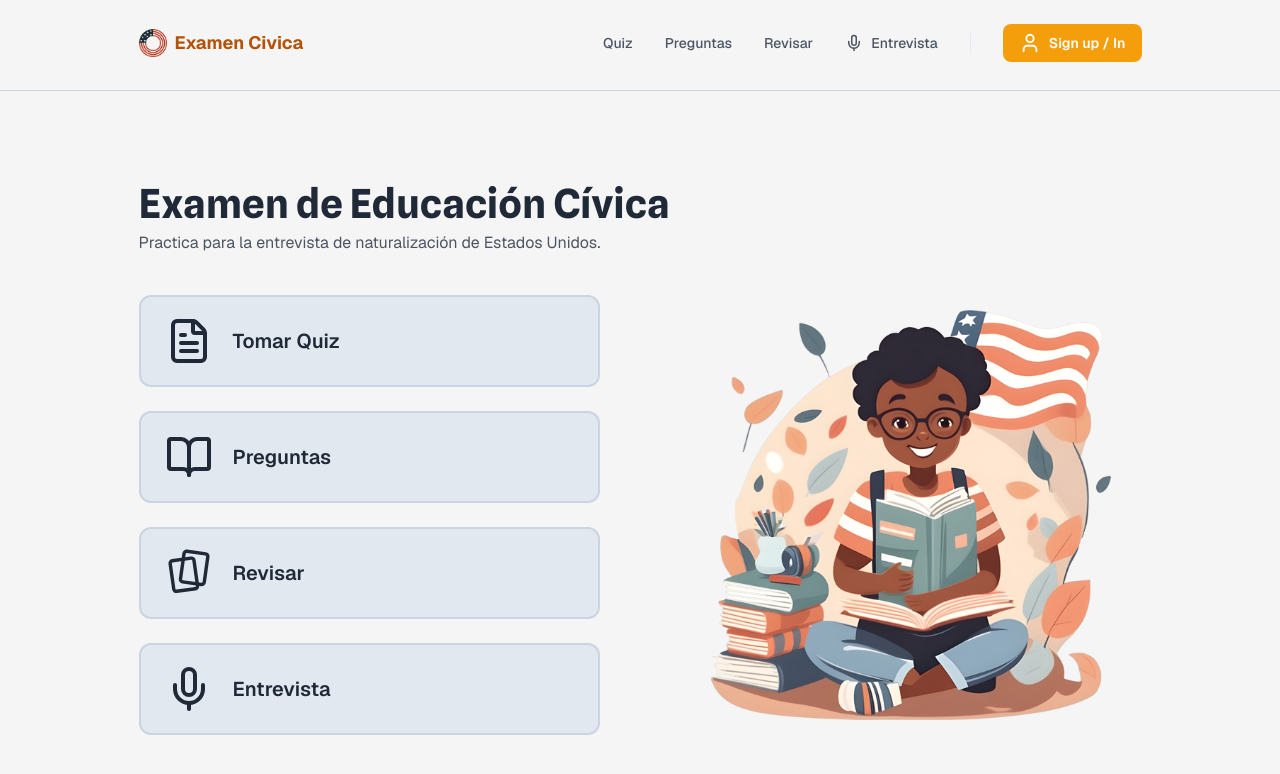
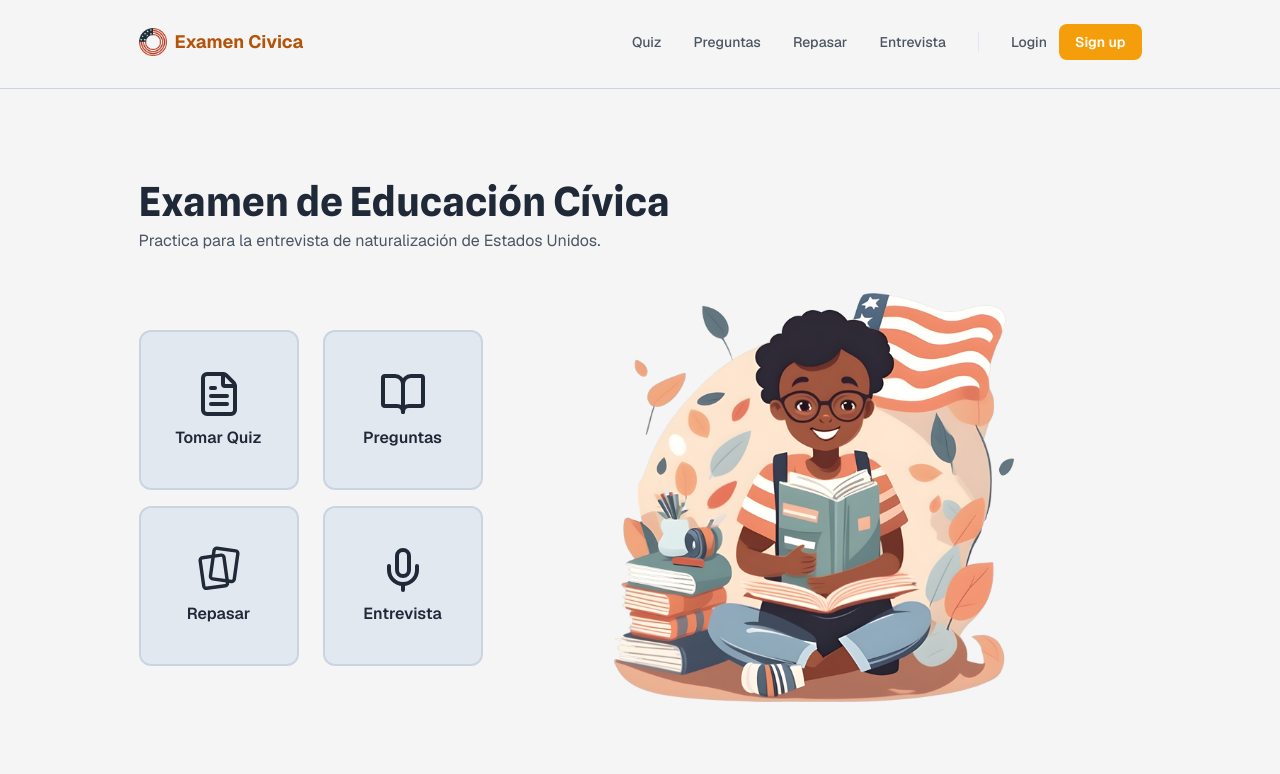
Before and after one commit to dmduffis/examen-civica-eeuu, a Next.js app: page / in a window 1280 px wide. Shown: the top 774 px of the page. Built offline with nearby package versions, Linux system fonts and the light colour scheme; no server answers.

Commit message:
fix ui for main page

```diff
--- a/src/app/components/Nav.tsx
+++ b/src/app/components/Nav.tsx
@@ -2,7 +2,7 @@
 
 import Link from "next/link";
 import Image from "next/image";
-import { Menu, X, User, Mic } from "lucide-react";
+import { Menu, X } from "lucide-react";
 import { useState, useEffect } from "react";
 import { useAuth } from "../lib/auth-context";
 import iconExamenCivica from "../assets/images/icon_examen_civica.png";
@@ -58,10 +58,9 @@ export default function Nav() {
             Preguntas
           </Link>
           <Link href="/flashcards" className={linkClass}>
-            Revisar
+            Repasar
           </Link>
-          <Link href="/interview" className={`${linkClass} gap-2`}>
-            <Mic size={18} className="shrink-0" aria-hidden />
+          <Link href="/interview" className={linkClass}>
             Entrevista
           </Link>
           <span
@@ -72,21 +71,28 @@ export default function Nav() {
             <UserDropdown email={user.email} onLogout={logout} />
           ) : null}
           {(!isAuthEnabled || !user) && (
+            <div className="inline-flex items-center gap-3">
+              <Link href="/login" className={linkClass} aria-label="Iniciar sesión">
+                Login
+              </Link>
               <Link
                 href="/login"
-              className="inline-flex items-center justify-center gap-2 rounded-lg bg-amber-500 text-white text-sm font-semibold px-4 py-2 hover:bg-amber-600 transition-colors"
-              aria-label="Iniciar sesión / Registrarse"
+                className="inline-flex items-center justify-center rounded-lg bg-amber-500 text-white text-sm font-semibold px-4 py-2 hover:bg-amber-600 transition-colors"
+                aria-label="Registrarse"
               >
-              <User size={22} aria-hidden />
-              Sign up / In
+                Sign up
               </Link>
+            </div>
           )}
         </div>
 
         {/* Mobile: avatar (when signed in) + hamburger */}
         <div className="sm:hidden flex items-center gap-2">
           {isAuthEnabled && user ? (
-            <Avatar className="h-9 w-9 border-2 border-slate-200 shrink-0" aria-hidden>
+            <Avatar
+              className="h-9 w-9 border-2 border-slate-200 shrink-0"
+              aria-hidden
+            >
               <AvatarFallback className="bg-amber-100 text-amber-800 text-sm font-semibold">
                 {user.email.slice(0, 1).toUpperCase()}
               </AvatarFallback>
@@ -149,14 +155,13 @@ export default function Nav() {
                 className={drawerLinkClass}
                 onClick={closeDrawer}
               >
-                Revisar
+                Repasar
               </Link>
               <Link
                 href="/interview"
-                className={`${drawerLinkClass} inline-flex items-center gap-2`}
+                className={drawerLinkClass}
                 onClick={closeDrawer}
               >
-                <Mic size={20} className="shrink-0" aria-hidden />
                 Entrevista
               </Link>
             </div>
@@ -169,7 +174,9 @@ export default function Nav() {
                       {user.email.slice(0, 1).toUpperCase()}
                     </AvatarFallback>
                   </Avatar>
-                  <span className="text-sm text-gray-600 truncate">{user.email}</span>
+                  <span className="text-sm text-gray-600 truncate">
+                    {user.email}
+                  </span>
                 </div>
                 <Link
                   href="/progress"
@@ -180,7 +187,10 @@ export default function Nav() {
                 </Link>
                 <button
                   type="button"
-                  onClick={() => { logout(); closeDrawer(); }}
+                  onClick={() => {
+                    logout();
+                    closeDrawer();
+                  }}
                   className="text-left py-3 text-base font-medium text-gray-700 hover:text-gray-900 transition-colors"
                 >
                   Cerrar sesión
@@ -188,14 +198,24 @@ export default function Nav() {
               </div>
             ) : null}
             {(!isAuthEnabled || !user) && (
+              <div className="flex flex-col gap-2">
                 <Link
                   href="/login"
                   onClick={closeDrawer}
-                className="inline-flex items-center justify-center gap-2 rounded-lg bg-amber-500 text-white text-sm font-semibold py-3 px-4 hover:bg-amber-600 transition-colors"
+                  className={drawerLinkClass}
+                  aria-label="Iniciar sesión"
                 >
-                <User size={22} aria-hidden />
-                Sign up / In
+                  Login
                 </Link>
+                <Link
+                  href="/login"
+                  onClick={closeDrawer}
+                  className="inline-flex items-center justify-center rounded-lg bg-amber-500 text-white text-sm font-semibold py-3 px-4 hover:bg-amber-600 transition-colors"
+                  aria-label="Registrarse"
+                >
+                  Sign up
+                </Link>
+              </div>
             )}
           </div>
         </div>
--- a/src/app/flashcards/page.tsx
+++ b/src/app/flashcards/page.tsx
@@ -211,7 +211,7 @@ export default function FlashcardsPage() {
         <div className="w-full px-6 sm:px-8">
           <div className="text-center sm:text-left mb-8 sm:mb-10">
             <h1 className="text-2xl sm:text-[2.5rem] font-bold text-gray-800 mb-3">
-              Revisar
+              Repasar
             </h1>
           </div>
           <div className="flex flex-wrap items-center justify-between gap-2 mb-4">
@@ -393,7 +393,7 @@ export default function FlashcardsPage() {
       <div className="w-full px-6 sm:px-8">
         <div className="text-center sm:text-left mb-8 sm:mb-10">
           <h1 className="text-2xl sm:text-[2.5rem] font-bold text-gray-800 mb-3">
-            Revisar
+            Repasar
           </h1>
           <p className="text-gray-600">
             Elige las preguntas que quieres repasar y estudia con tarjetas.
@@ -483,7 +483,13 @@ export default function FlashcardsPage() {
                   }`}
                   aria-hidden
                 >
-                  {selectedIds.has(q._id) && <Check size={14} className="text-amber-600 shrink-0" aria-hidden />}
+                  {selectedIds.has(q._id) && (
+                    <Check
+                      size={14}
+                      className="text-amber-600 shrink-0"
+                      aria-hidden
+                    />
+                  )}
                 </span>
               </span>
               <span className="block min-w-0 flex-1 py-0.5 text-gray-800 text-sm text-left break-words [overflow-wrap:anywhere]">
@@ -499,7 +505,7 @@ export default function FlashcardsPage() {
             disabled={selectedIds.size === 0}
             className="w-full rounded-xl py-3.5 px-6 bg-slate-200 border-2 border-slate-300 hover:bg-amber-100 hover:border-amber-200 font-semibold disabled:opacity-50 disabled:cursor-not-allowed transition-colors"
           >
-            Revisar {selectedIds.size} tarjeta
+            Repasar {selectedIds.size} tarjeta
             {selectedIds.size !== 1 ? "s" : ""}
           </button>
         </div>
--- a/src/app/page.tsx
+++ b/src/app/page.tsx
@@ -12,7 +12,7 @@ const FlashcardIcon = () => (
     strokeWidth="2"
     strokeLinecap="round"
     strokeLinejoin="round"
-    className="w-12 h-12 shrink-0"
+    className="w-full h-full shrink-0"
     aria-hidden
   >
     <rect
@@ -35,12 +35,12 @@ const FlashcardIcon = () => (
 );
 
 const linkClass =
-  "rounded-xl text-gray-800 py-4 px-5 sm:py-5 sm:px-6 bg-slate-200 border-2 border-slate-300 hover:bg-amber-100 hover:border-amber-200 inline-flex flex-row items-center justify-start gap-4 sm:gap-5 transition-colors min-h-[72px] sm:min-h-0 w-full";
+  "rounded-xl text-gray-800 p-2 sm:p-3 bg-slate-200 border-2 border-slate-300 hover:bg-amber-100 hover:border-amber-200 flex flex-row sm:flex-col items-center justify-start sm:justify-center gap-3 sm:gap-2 transition-colors w-full min-w-0 overflow-hidden text-left sm:text-center min-h-[56px] sm:min-h-0 sm:aspect-square sm:max-h-40 sm:max-w-40";
 
 export default function Home() {
   return (
     <main className="flex flex-col w-full justify-center pt-6 mt-2 sm:pt-16 sm:mt-8 pb-16">
-      <div className="w-full px-6 sm:px-8">
+      <div className="w-full min-w-0 px-6 sm:px-8">
         <div className="text-center sm:text-left mb-8 sm:mb-10">
           <h1 className="text-2xl sm:text-[2.5rem] font-bold text-gray-800 mb-3">
             Examen de Educación Cívica
@@ -50,9 +50,9 @@ export default function Home() {
           </p>
         </div>
 
-        <div className="grid grid-cols-1 sm:grid-cols-2 gap-8 sm:gap-[5rem] items-center w-full">
+        <div className="grid grid-cols-1 sm:grid-cols-[minmax(0,3fr)_minmax(0,4fr)] gap-8 sm:gap-[5rem] items-center w-full min-w-0 overflow-hidden">
           {/* Mobile: image first. Desktop: right column — image ~2x larger */}
-          <div className="order-1 sm:order-2 flex justify-center items-center">
+          <div className="order-1 sm:order-2 flex justify-center sm:justify-start items-center min-w-0">
             <Image
               src={boyReading}
               width={560}
@@ -61,30 +61,32 @@ export default function Home() {
             />
           </div>
 
-          {/* Mobile: buttons second. Desktop: left column — left-aligned with title */}
-          <div className="order-2 sm:order-1 flex flex-col items-start w-full">
-            <div className="flex flex-col gap-4 sm:gap-6 w-full">
+          {/* Mobile: stacked, icon left. Desktop: 4 squares, icon on top */}
+          <div className="order-2 sm:order-1 w-full min-w-0 overflow-hidden">
+            <div className="flex flex-col sm:grid sm:grid-cols-2 sm:grid-rows-2 sm:justify-items-start sm:items-center gap-3 sm:gap-4 w-full min-w-0 sm:max-w-[352px]">
               <Link href="/quiz" className={linkClass}>
-                <FileText size={48} className="shrink-0" aria-hidden />
-                <span className="text-lg sm:text-xl font-semibold">
+                <FileText className="shrink-0 size-9 sm:size-10 md:size-11 lg:size-12" aria-hidden />
+                <span className="text-sm sm:text-base font-semibold min-w-0 break-words leading-tight">
                   Tomar Quiz
                 </span>
               </Link>
               <Link href="/review" className={linkClass}>
-                <BookOpen size={48} className="shrink-0" aria-hidden />
-                <span className="text-lg sm:text-xl font-semibold">
+                <BookOpen className="shrink-0 size-9 sm:size-10 md:size-11 lg:size-12" aria-hidden />
+                <span className="text-sm sm:text-base font-semibold min-w-0 break-words leading-tight">
                   Preguntas
                 </span>
               </Link>
               <Link href="/flashcards" className={linkClass}>
-                <FlashcardIcon />
-                <span className="text-lg sm:text-xl font-semibold">
-                  Revisar
+                <span className="shrink-0 size-9 sm:size-10 md:size-11 lg:size-12 flex items-center justify-center">
+                  <FlashcardIcon />
+                </span>
+                <span className="text-sm sm:text-base font-semibold min-w-0 break-words leading-tight">
+                  Repasar
                 </span>
               </Link>
               <Link href="/interview" className={linkClass}>
-                <Mic size={48} className="shrink-0" aria-hidden />
-                <span className="text-lg sm:text-xl font-semibold">
+                <Mic className="shrink-0 size-9 sm:size-10 md:size-11 lg:size-12" aria-hidden />
+                <span className="text-sm sm:text-base font-semibold min-w-0 break-words leading-tight">
                   Entrevista
                 </span>
               </Link>
--- a/src/app/review/page.tsx
+++ b/src/app/review/page.tsx
@@ -47,7 +47,9 @@ export default function ReviewPage() {
         }
       })
       .catch(() => {});
-    return () => { cancelled = true; };
+    return () => {
+      cancelled = true;
+    };
   }, [isAuthEnabled, user]);
 
   useEffect(() => {
```
Also changed, not shown: src/app/quiz/page.tsx (+22 -5 lines). Lines whose indentation alone changed are shown as unchanged.
